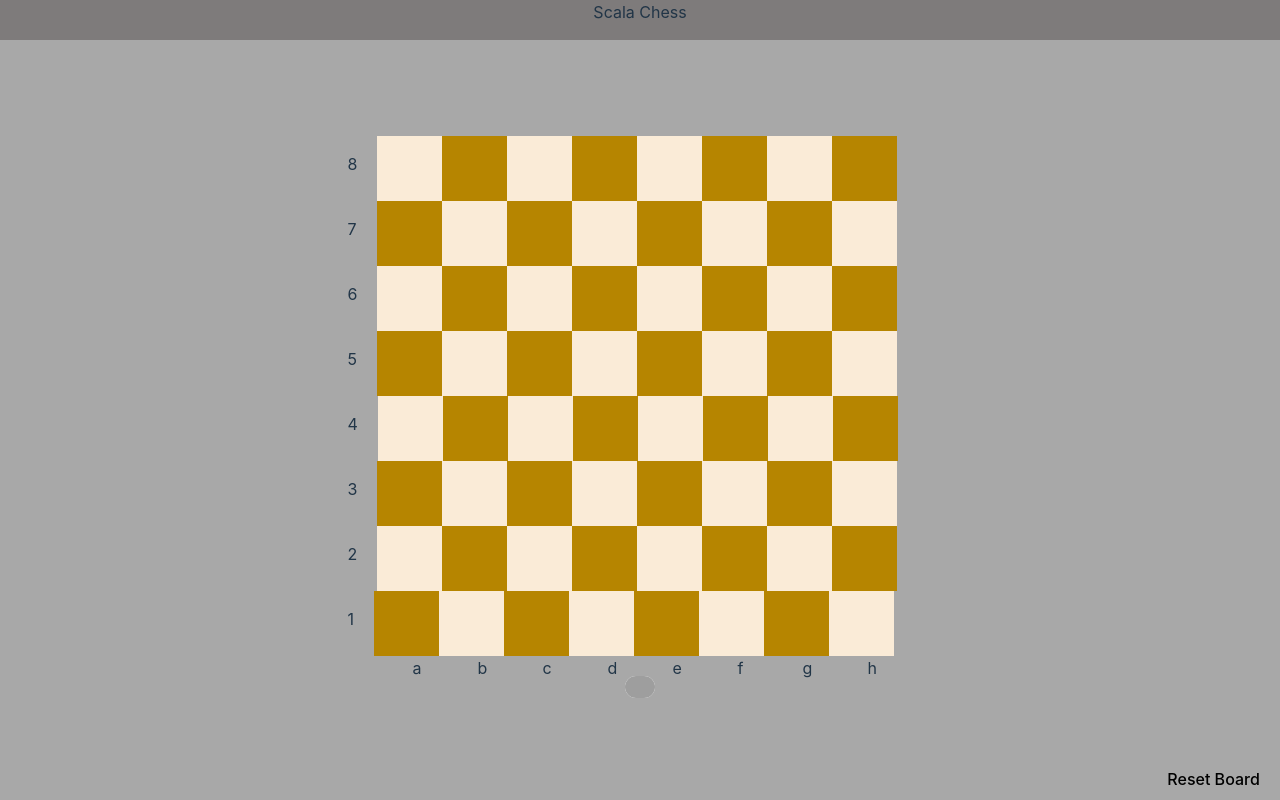
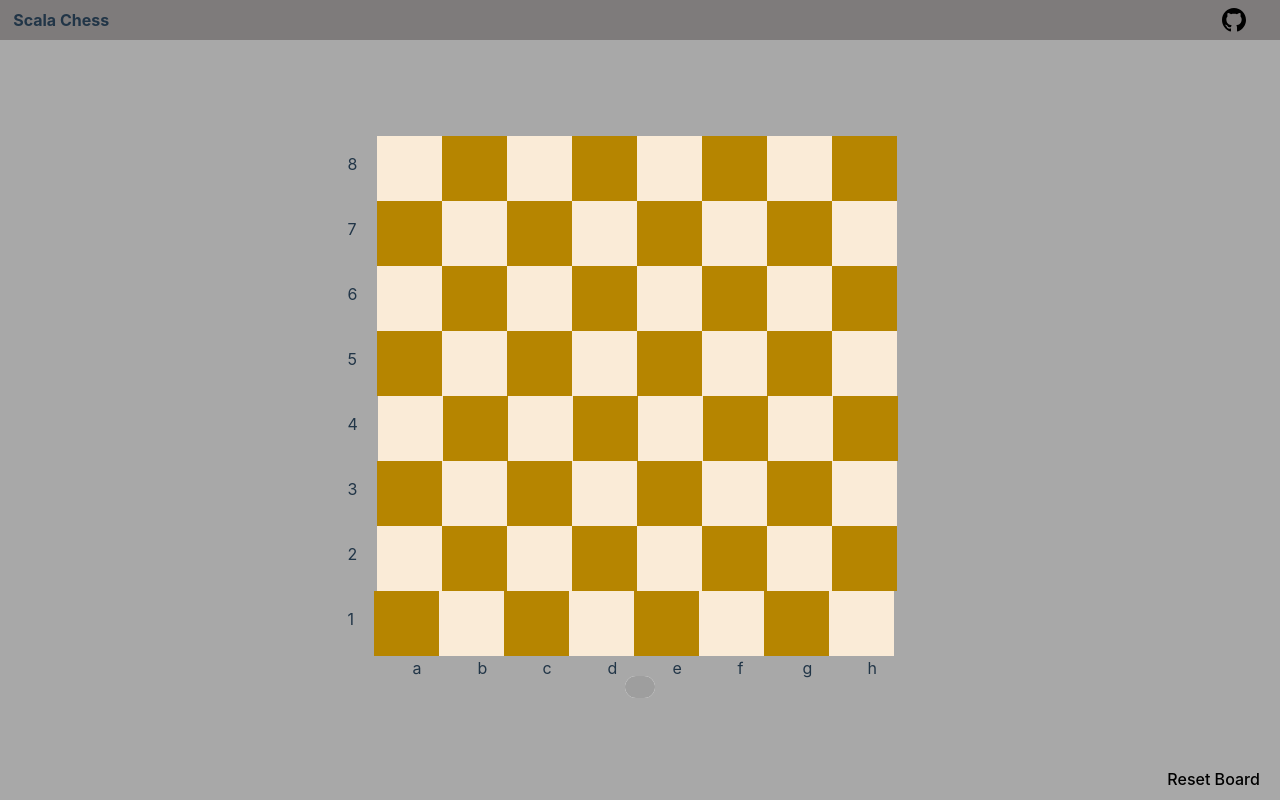
Before and after one commit to paulremondeau/chess, a React (Vite) app in the folder frontend/: page / in a window 1280 px wide. Built offline with nearby package versions, Linux system fonts and the light colour scheme; no server answers; grey boxes are pictures that could not be loaded.

Commit message:
update UI

```diff
--- a/frontend/src/App.tsx
+++ b/frontend/src/App.tsx
@@ -1,6 +1,7 @@
 import './App.scss'
 
 import Board from './components/Board/Board'
+import Header from './components/Header/Header'
 
 
 function App() {
@@ -10,7 +11,7 @@ function App() {
     <>
       <div className='body'>
         <div className='header'>
-          Scala Chess
+          <Header />
         </div>
         <div className='board'>
           <Board />
--- /dev/null
+++ b/frontend/src/components/Header/Header.scss
@@ -0,0 +1,40 @@
+.body_header {
+    display: flex;
+    text-align: center;
+    align-items: center;
+    justify-content: space-between;
+    width: 100%;
+    height: 100%;
+
+    h1.name {
+        width: 8vw;
+        line-height: 10px;
+        margin-left: 10px;
+        font-size: medium;
+
+    }
+
+    a {
+        display: flex;
+        align-items: center;
+        justify-content: center;
+        margin-right: 10px;
+
+        transition-property: none;
+        pointer-events: stroke;
+
+        &:hover {
+            background-color: transparent;
+
+        }
+
+        img.logo {
+            height: 100%;
+            width: 100%;
+        }
+
+
+    }
+
+
+}
--- /dev/null
+++ b/frontend/src/components/Header/Header.tsx
@@ -0,0 +1,21 @@
+import './Header.scss'
+
+import GitHub from '../../assets/github.svg'
+
+function Header() {
+
+    return (
+        <>
+            <div className="body_header">
+                <h1 className="name">Scala Chess</h1>
+
+                <a href="https://paulremondeau.github.io">
+                    <img src={GitHub} className="logo" />
+                </a>
+            </div>
+        </>
+    )
+}
+//  target="_blank" rel="noopener noreferrer" />
+
+export default Header
```
Also changed, not shown: frontend/src/assets/github.svg (added).
